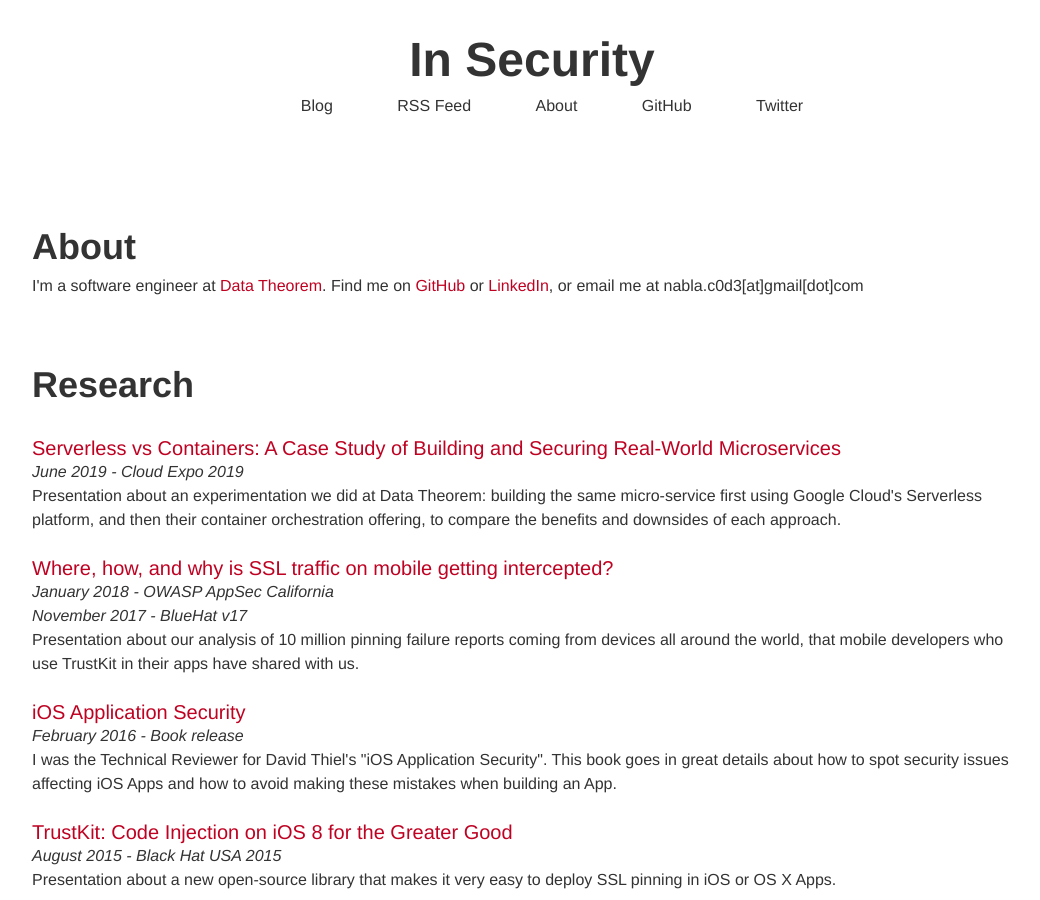
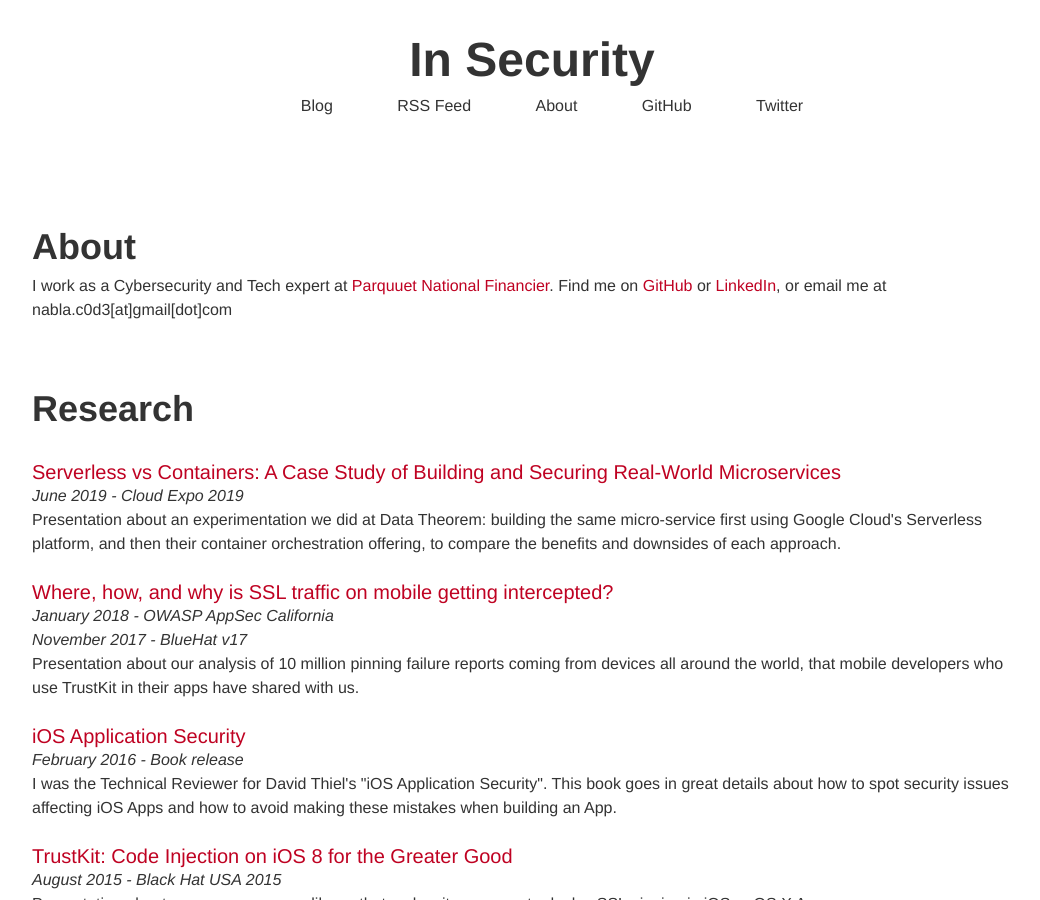
Before and after one commit to nabla-c0d3/nabla-c0d3.github.io, a Jekyll site: the page built from projects/index.html, in a window 1280 px wide and 900 px high. Shown: the whole window, without its empty margins (108-1148 px from the left). Built offline with Jekyll 4.4.1, drawn with Linux system fonts in a browser that asks for light colours; nearby versions of some CDN libraries.

Commit message:
Update index.html

```diff
--- a/projects/index.html
+++ b/projects/index.html
@@ -5,7 +5,7 @@ title: About
 
 <article>
   <h1>About</h1>
-  <p>I'm a software engineer at <a href="https://www.datatheorem.com">Data Theorem</a>. Find me on <a href="https://github.com/nabla-c0d3">GitHub</a> or <a href="https://www.linkedin.com/in/adiquet">LinkedIn</a>, or email me at nabla.c0d3[at]gmail[dot]com</p>
+  <p>I work as a Cybersecurity and Tech expert at <a href="https://en.wikipedia.org/wiki/Parquet_national_financier">Parquuet National Financier</a>. Find me on <a href="https://github.com/nabla-c0d3">GitHub</a> or <a href="https://www.linkedin.com/in/adiquet">LinkedIn</a>, or email me at nabla.c0d3[at]gmail[dot]com</p>
 </article>
 
 <article>
```
